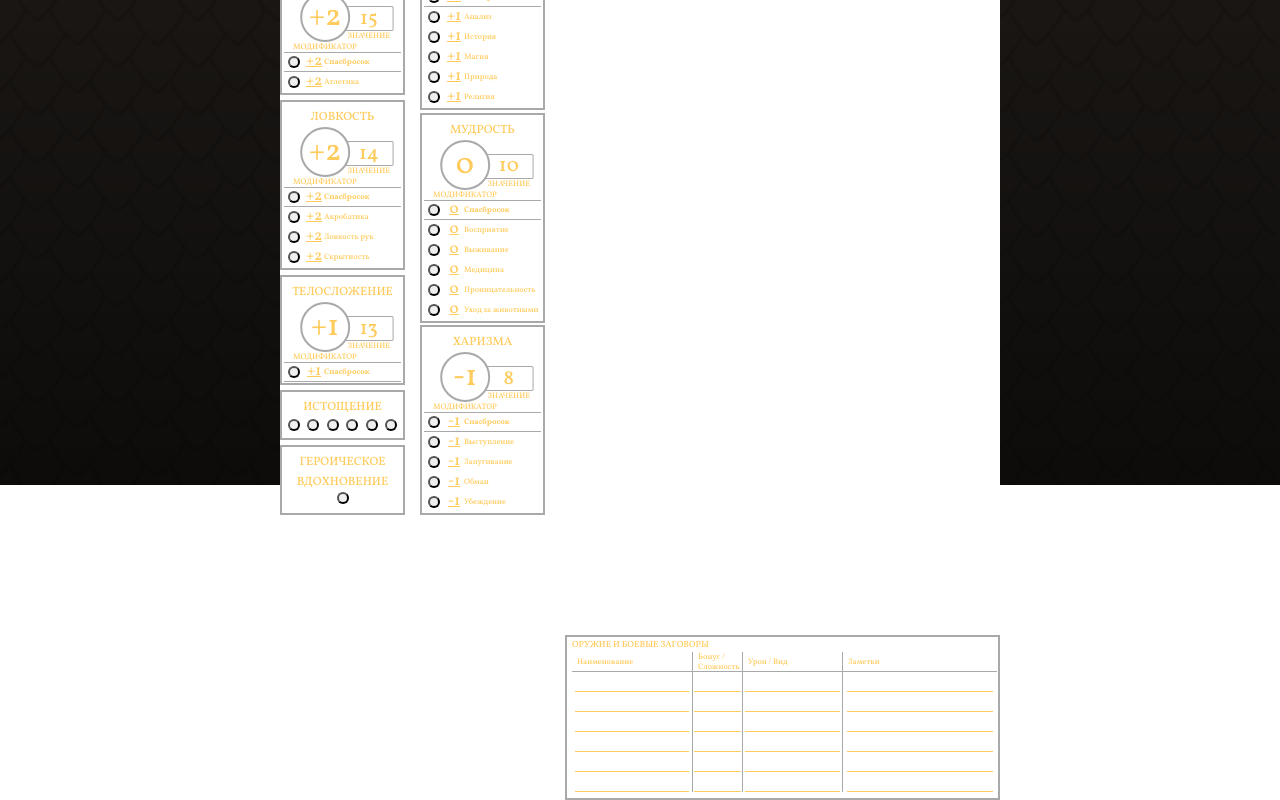
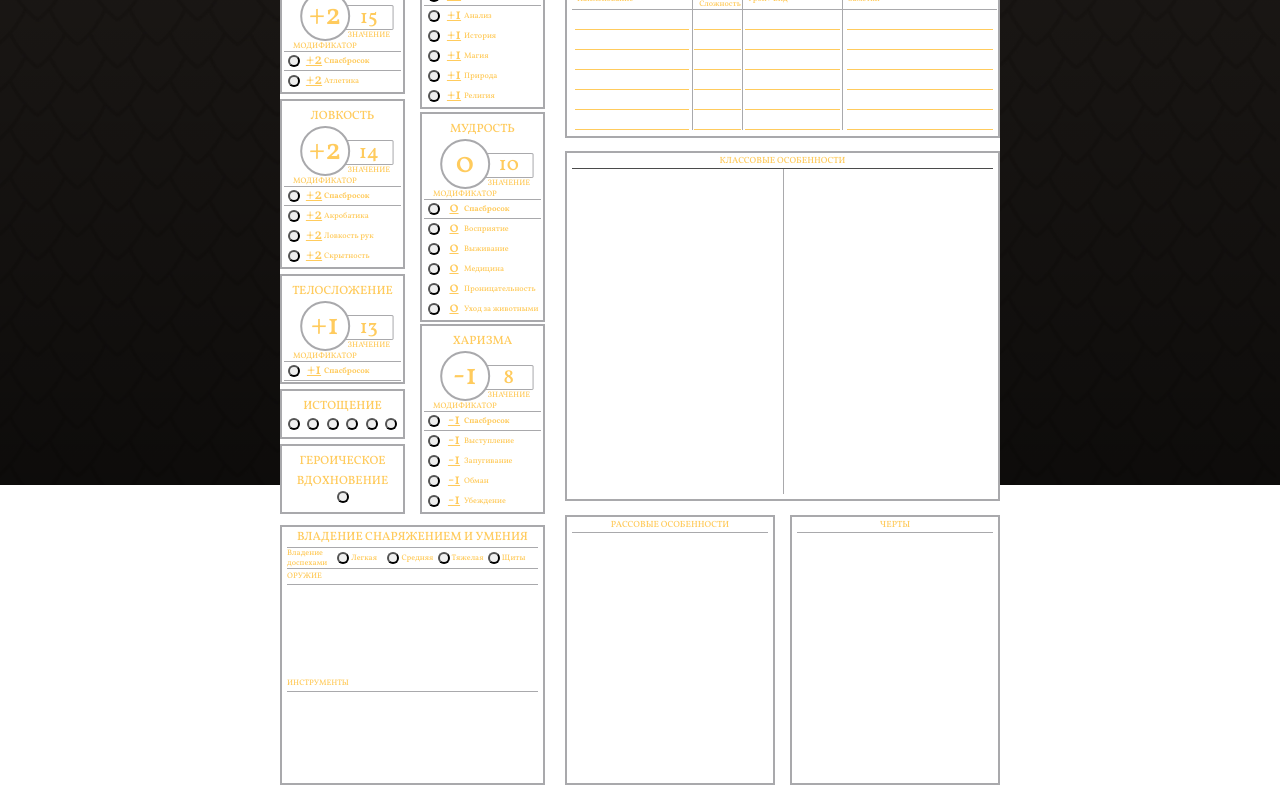
Before and after one commit to MashkinA/tressym, a React (Vite) app: page /character/creation/character-sheet in a window 1280 px wide. Shown: the part 315-1115 px from the top of the page. Built offline with nearby package versions, Linux system fonts and the light colour scheme; data requests are answered from the project's data file.

Commit message:
feat(CharacterSheetPage):Инициализация html+css всех секций первой страницы

```diff
--- a/src/pages/CharacterSheetPage.tsx
+++ b/src/pages/CharacterSheetPage.tsx
@@ -118,7 +118,7 @@ export const CharacterSheetPage = () => {
                                 d="M84 1H6V64C6 70 41 99 45 99C49 99 84 70 84 64V1Z"
                                 fill="transparent"
                                 stroke="#A9A9AC"
-                                stroke-width="2"
+                                strokeWidth="2"
                             />
                         </svg>
 
@@ -437,6 +437,35 @@ export const CharacterSheetPage = () => {
                                 </section>
                             </div>
                         </div>
+
+                        <section className={cl.equipment}>
+                            <h5 className={cl.abilitiesH}>Владение снаряжением и умения</h5>
+
+                            <div className={cl.equipmentHeader}>
+                                <span className={cl.featureName}>Владение доспехами</span>
+                                <span className={cl.equipmentHeaderList}>
+                                    <button className={cl.featureBtn}/>
+                                    <span className={cl.featureName}>Легкая</span>
+                                </span>
+                                <span className={cl.equipmentHeaderList}>
+                                    <button className={cl.featureBtn}/>
+                                    <span className={cl.featureName}>Средняя</span>
+                                </span>
+                                <span className={cl.equipmentHeaderList}>
+                                    <button className={cl.featureBtn}/>
+                                    <span className={cl.featureName}>Тяжелая</span>
+                                </span>
+                                <span className={cl.equipmentHeaderList}>
+                                    <button className={cl.featureBtn}/>
+                                    <span className={cl.featureName}>Щиты</span>
+                                </span>
+                            </div>
+
+                            <h5 className={cl.equipmentName}>Оружие</h5>
+                            <textarea className={cl.featsInput} maxLength={625}/>
+                            <h5 className={cl.equipmentName}>Инструменты</h5>
+                            <textarea className={cl.featsInput} maxLength={625}/>
+                        </section>
                     </div>
                     <div className={cl.mainFeatures}>
                         <div className={cl.characteristic}>
@@ -542,6 +571,26 @@ export const CharacterSheetPage = () => {
                                 </div>
                             </section>
                         </div>
+
+                        <div className={cl.classFeatures}>
+                            <h5 className={cl.label}>Классовые особенности</h5>
+                            <section className={cl.classColumns}>
+                                <textarea className={cl.classArea} maxLength={625}/>
+                                <textarea className={cl.classArea} maxLength={625}/>
+                            </section>
+                        </div>
+
+                        <div className={cl.classFeats}>
+                            <section className={cl.featsColumn}>
+                                <h5 className={cl.label}>Рассовые особенности</h5>
+                                <textarea className={cl.featsInput} maxLength={625}/>
+                            </section>
+
+                            <section className={cl.featsColumn}>
+                                <h5 className={cl.label}>Черты</h5>
+                                <textarea className={cl.featsInput} maxLength={625}/>
+                            </section>
+                        </div>
                     </div>
                 </div>
             </div>
--- a/src/styles/CharacterSheetPage.module.css
+++ b/src/styles/CharacterSheetPage.module.css
@@ -12,8 +12,8 @@
 .charPage {
     display: flex;
     flex-direction: column;
-    width: 100vw;
-    max-width: 720px;
+    width: 720px;
+    height: 1020px;
     background: white;
 }
 
@@ -248,6 +248,7 @@
     width: 265px;
     display: flex;
     flex-direction: column;
+    justify-content: space-between;
 }
 
 .mainFeatures {
@@ -314,6 +315,33 @@
     text-align: inherit;
     box-sizing: border-box;
     z-index: 1;
+}
+
+.equipment {
+    width: 100%;
+    height: 260px;
+    display: flex;
+    flex-direction: column;
+    text-align: center;
+    border: 2px solid #a9a9ac;
+    box-sizing: border-box;
+    padding: 0 5px;
+}
+
+.equipmentHeader {
+    width: 100%;
+    height: 30px;
+    display: grid;
+    grid-template-columns: repeat(5, 1fr);
+    text-align: start;
+    box-sizing: border-box;
+    border-bottom: 1px solid #a9a9ac;
+    border-top: 1px solid #a9a9ac;
+}
+
+.equipmentHeaderList{
+    display: inline-flex;
+    gap: 2px;
 }
 
 .abilityBlock {
@@ -504,6 +532,7 @@
     padding: 0 5px;
     display: flex;
     flex-direction: column;
+    text-align: center;
 }
 
 .weapon {
@@ -539,3 +568,81 @@
     align-items: center;
     padding-left: 5px;
 }
+
+.classFeatures {
+    width: 100%;
+    height: 350px;
+    border: 2px solid #a9a9ac;
+    padding: 0 5px 5px;
+    display: flex;
+    flex-direction: column;
+    text-align: center;
+}
+
+.classColumns {
+    width: 100%;
+    height: 100%;
+    display: grid;
+    grid-template-columns: 1fr 1fr;
+    border-top: 1px solid #4b4b4b;
+    position: relative;
+}
+
+.classColumns::before {
+    content: '';
+    position: absolute;
+    top: 0;
+    bottom: 0;
+    left: 50%;
+    width: 1px;
+    background-color: #a9a9ac;
+}
+
+.classArea {
+    width: 210px;
+    height: 100%;
+    resize: none;
+    border: none;
+    background: transparent;
+    font-size: 10px;
+    line-height: 12px;
+    padding: 5px 0 0 5px;
+}
+
+.classFeats {
+    width: 100%;
+    height: 270px;
+    display: flex;
+    flex-direction: row;
+    justify-content: space-between;
+}
+
+.featsColumn {
+    width: 210px;
+    height: 100%;
+    border: 2px solid #a9a9ac;
+    padding: 0 5px;
+    display: flex;
+    flex-direction: column;
+    text-align: center;
+}
+
+.featsInput {
+    width: 100%;
+    height: 100%;
+    resize: none;
+    border: none;
+    background: transparent;
+    border-top: 1px solid #a9a9ac;
+    font-size: 10px;
+    line-height: 12px;
+}
+
+.equipmentName {
+    width: 100%;
+    height: 15px;
+    display: inline-flex;
+    font-size: 8px;
+    line-height: 15px;
+    text-transform: uppercase;
+}
```
Also changed, not shown: server/db.json.
